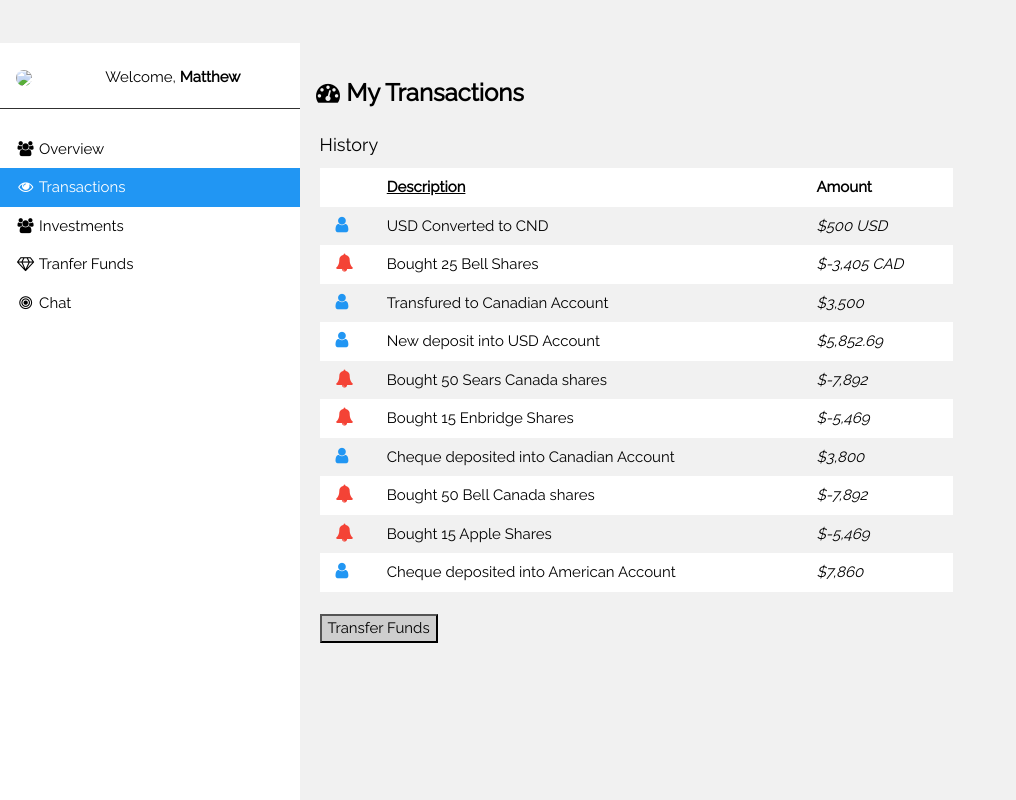
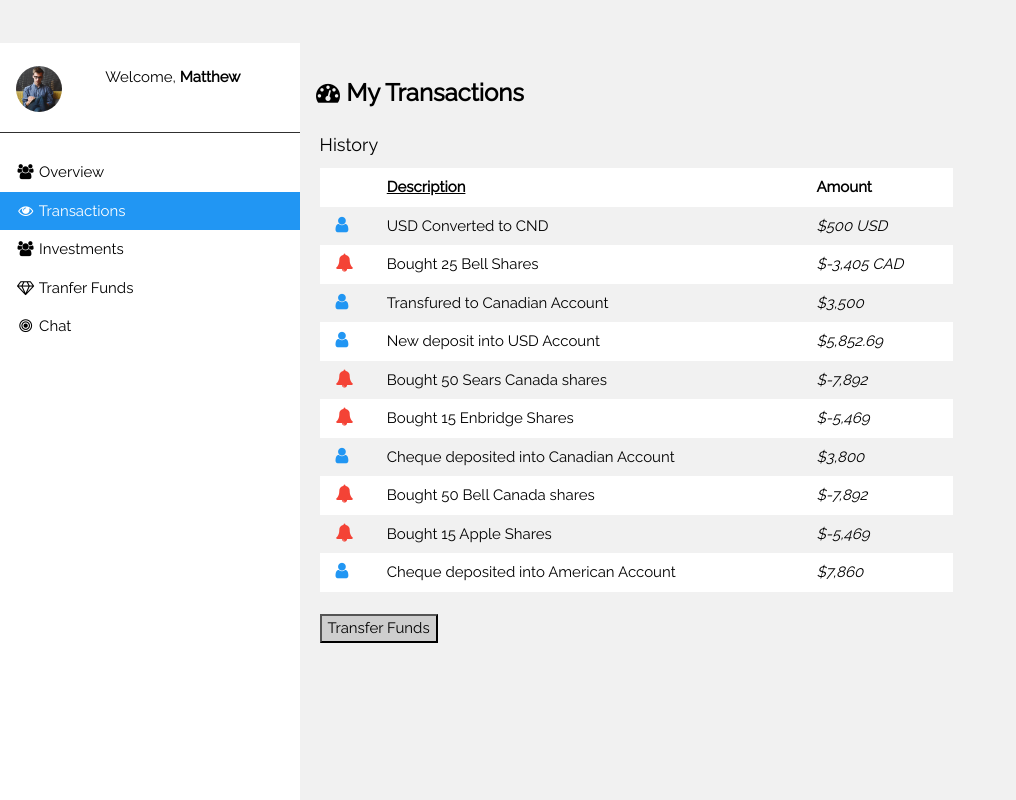
Before and after one commit to NoirVogelchen/InterfaceFinalMVK, a plain HTML site: page transaction.html in a window 1280 px wide. Shown: the whole page, without its empty margins (0-1016 px from the left). Drawn offline with Linux system fonts and the light colour scheme.

Commit message:
Update transaction.html

```diff
--- a/transaction.html
+++ b/transaction.html
@@ -21,7 +21,7 @@ html,body,h1,h2,h3,h4,h5 {font-family: "Raleway", sans-serif}
 <nav class="-sidebar -collapse -white -animate-left" style="z-index:3;width:300px;" id="mySidebar"><br>
   <div class="-container -row">
     <div class="-col s4">
-      <img src="img\pfp.jpg" class="-circle -margin-right" style="width:46px">
+      <img src="pfp.jpg" class="-circle -margin-right" style="width:46px">
     </div>
     <div class="-col s8 -bar">
       <span>Welcome, <strong>Matthew</strong></span><br>
```
